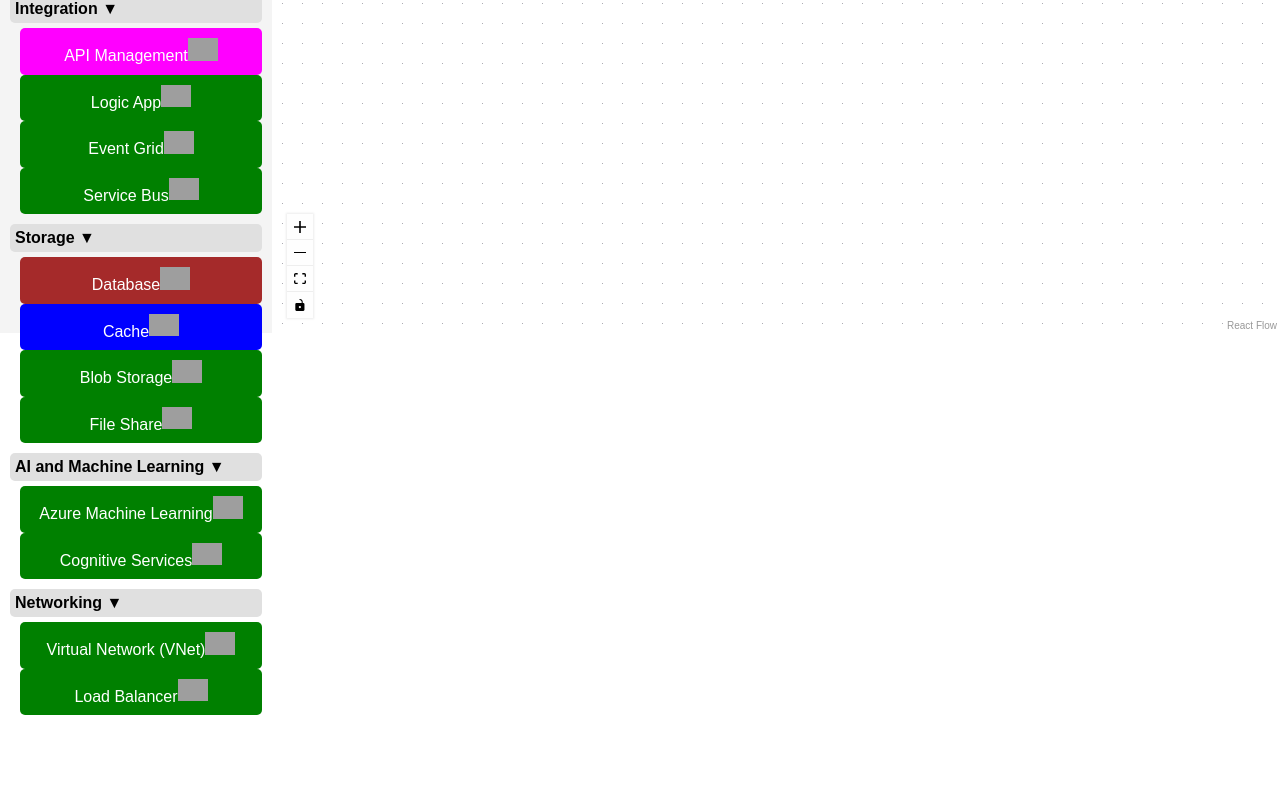
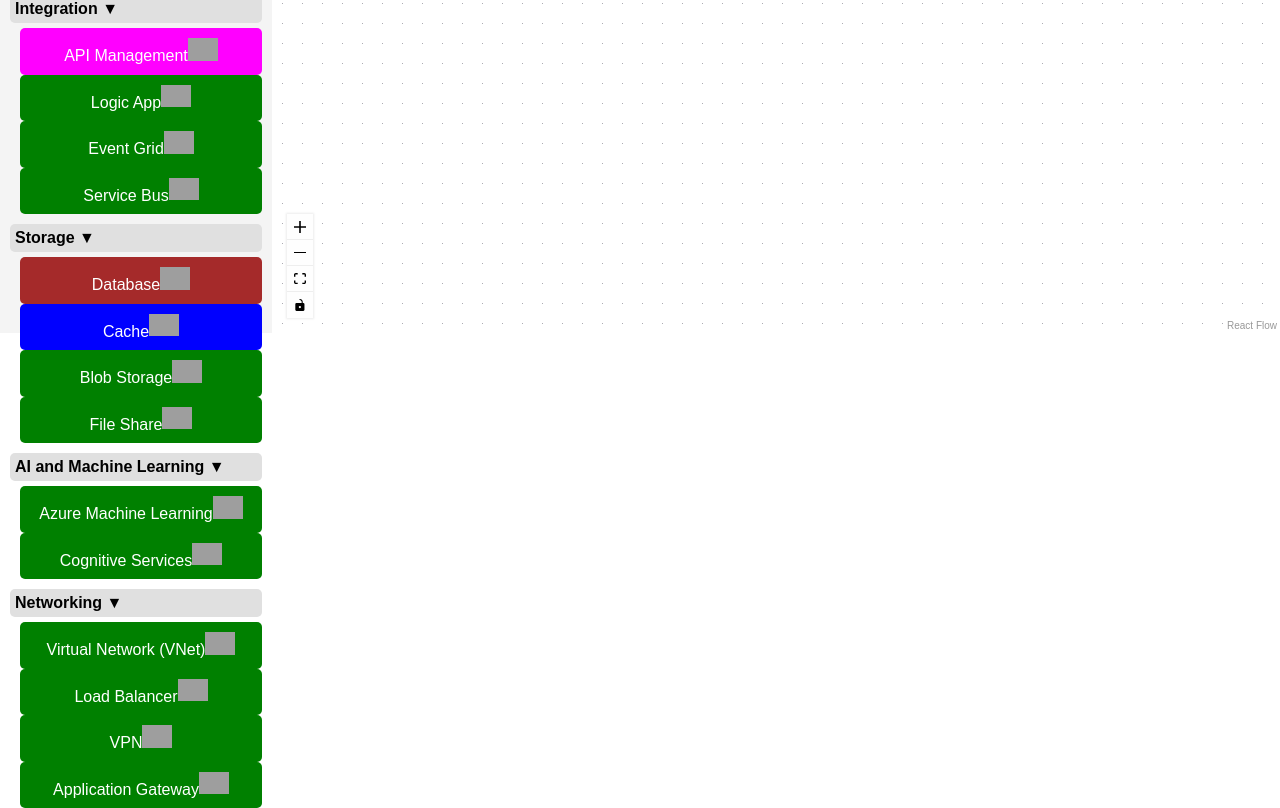
Before and after one commit to antonidag/flowitec, a React (Vite) app: page / in a window 1280 px wide. Shown: the part 467-1275 px from the top of the page. Before the commit the page ends 1182 px from the top, so only its background shows below. Built offline with nearby package versions, Linux system fonts and the light colour scheme; grey boxes are pictures that could not be loaded.

Commit message:
add more services and formatting

```diff
--- a/src/Sidebar.tsx
+++ b/src/Sidebar.tsx
@@ -29,7 +29,9 @@ type ServiceType =
   | "Azure Machine Learning"
   | "Cognitive Services"
   | "Virtual Network (VNet)"
-  | "Load Balancer";
+  | "Load Balancer"
+  | "VPN"
+  | "Application Gateway";
 
 const ServiceNode = ({ service }: { service: ServiceType }) => {
   switch (service) {
@@ -48,26 +50,29 @@ const ServiceNode = ({ service }: { service: ServiceType }) => {
     case "Logic App":
       return <DraggableNode name="Logic App" background="green" imgURL="https://symbols.getvecta.com/stencil_28/43_logic-apps.50018fa8c3.svg" />;
     case "Azure Machine Learning":
-      return <DraggableNode name="Azure Machine Learning" background="green" imgURL="https://symbols.getvecta.com/stencil_28/43_logic-apps.50018fa8c3.svg" />;
+      return <DraggableNode name="Azure Machine Learning" background="green" imgURL="https://ms-toolsai.gallerycdn.vsassets.io/extensions/ms-toolsai/vscode-ai/0.47.2024031809/1710754151563/Microsoft.VisualStudio.Services.Icons.Default" />;
     case "Batch":
-      return <DraggableNode name="Batch" background="green" imgURL="https://symbols.getvecta.com/stencil_28/43_logic-apps.50018fa8c3.svg" />;
+      return <DraggableNode name="Batch" background="green" imgURL="https://cdn-icons-png.flaticon.com/512/4241/4241580.png" />;
     case "Cognitive Services":
-      return <DraggableNode name="Cognitive Services" background="green" imgURL="https://symbols.getvecta.com/stencil_28/43_logic-apps.50018fa8c3.svg" />;
+      return <DraggableNode name="Cognitive Services" background="green" imgURL="https://symbols.getvecta.com/stencil_27/29_cognative-services.8e53fef966.svg" />;
     case "Blob Storage":
-      return <DraggableNode name="Blob Storage" background="green" imgURL="https://symbols.getvecta.com/stencil_28/43_logic-apps.50018fa8c3.svg" />;
+      return <DraggableNode name="Blob Storage" background="green" imgURL="https://static-00.iconduck.com/assets.00/storage-blob-icon-512x454-1n4kla2j.png" />;
     case "Event Grid":
-      return <DraggableNode name="Event Grid" background="green" imgURL="https://symbols.getvecta.com/stencil_28/43_logic-apps.50018fa8c3.svg" />;
+      return <DraggableNode name="Event Grid" background="green" imgURL="https://ms-azuretools.gallerycdn.vsassets.io/extensions/ms-azuretools/vscode-azureeventgrid/0.1.1/1545069785961/Microsoft.VisualStudio.Services.Icons.Default" />;
     case "File Share":
-      return <DraggableNode name="File Share" background="green" imgURL="https://symbols.getvecta.com/stencil_28/43_logic-apps.50018fa8c3.svg" />;
+      return <DraggableNode name="File Share" background="green" imgURL="https://cdn-icons-png.flaticon.com/512/1869/1869460.png" />;
     case "Load Balancer":
-      return <DraggableNode name="Load Balancer" background="green" imgURL="https://symbols.getvecta.com/stencil_28/43_logic-apps.50018fa8c3.svg" />;
+      return <DraggableNode name="Load Balancer" background="green" imgURL="https://cdn-icons-png.flaticon.com/512/5880/5880629.png" />;
     case "Service Bus":
-      return <DraggableNode name="Service Bus" background="green" imgURL="https://symbols.getvecta.com/stencil_28/43_logic-apps.50018fa8c3.svg" />;
+      return <DraggableNode name="Service Bus" background="green" imgURL="https://azure.microsoft.com/svghandler/service-bus/?width=600&height=315" />;
     case "Virtual Machines":
-      return <DraggableNode name="Virtual Machines" background="green" imgURL="https://symbols.getvecta.com/stencil_28/43_logic-apps.50018fa8c3.svg" />;
+      return <DraggableNode name="Virtual Machines" background="green" imgURL="https://cdn-icons-png.flaticon.com/512/11813/11813930.png" />;
     case "Virtual Network (VNet)":
-      return <DraggableNode name="Virtual Network (VNet)" background="green" imgURL="https://symbols.getvecta.com/stencil_28/43_logic-apps.50018fa8c3.svg" />;
-
+      return <DraggableNode name="Virtual Network (VNet)" background="green" imgURL="https://symbols.getvecta.com/stencil_28/71_virtual-network.8cd684329b.svg" />;
+    case "Application Gateway":
+      return <DraggableNode name="Application Gateway" background="green" imgURL="https://symbols.getvecta.com/stencil_28/71_virtual-network.8cd684329b.svg" />;
+    case "VPN":
+      return <DraggableNode name="VPN" background="green" imgURL="https://symbols.getvecta.com/stencil_28/71_virtual-network.8cd684329b.svg" />;
     default:
       const exhaustiveCheck: never = service;
       throw new Error(`Unhandled service type: ${exhaustiveCheck}`);
@@ -287,6 +292,8 @@ const Sidebar = () => {
       <CollapsibleSection title="Networking">
         <ServiceNode service="Virtual Network (VNet)" />
         <ServiceNode service="Load Balancer" />
+        <ServiceNode service="VPN" />
+        <ServiceNode service="Application Gateway" />
       </CollapsibleSection>
 
     </div>
```
